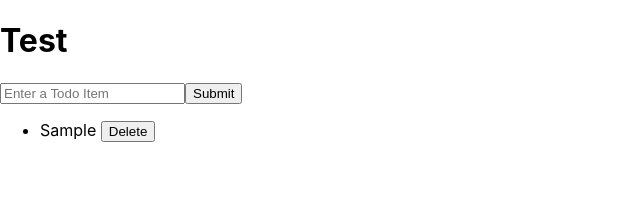
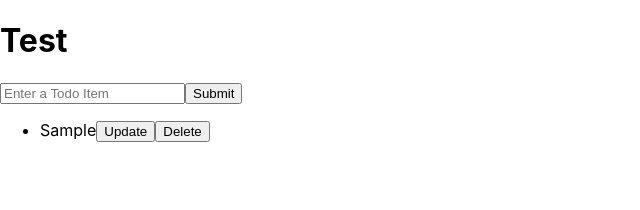
Before and after one commit to 5a4fcf/tododo, a Next.js app: page / in a window 1280 px wide. Both pictures are taken after typing "Sample" into the empty fields and a click on the button "Submit". Shown: the top 210 px of the page, without its empty margins (0-640 px from the left). Built offline with nearby package versions, Linux system fonts and the light colour scheme.

Commit message:
Add a ToDoListItem component

```diff
--- a/pages/index.js
+++ b/pages/index.js
@@ -58,6 +58,31 @@ const Index = () => {
     setToDoList(updated);
   }
 
+
+  const ToDoListItem = (props) => {
+    return (
+      <li key={props.index}>
+        {props.name}
+        <button onClick = {(e) => {
+          e.preventDefault();
+          handleDelete(props.index);
+        }}>
+          Update
+        </button>
+        <button onClick = {(e) => {
+          e.preventDefault();
+          handleDelete(props.index);
+        }}>
+          Delete
+        </button>
+      </li>
+    )
+  }
+
+  // const ToDoListItemEdit = () => {
+  //   return <li key={props.index}> {props.name} </li>;
+  // }
+
   return (
     <div>
       <h1> Test </h1>
@@ -68,10 +93,7 @@ const Index = () => {
       <ul>
         {
           toDoList.length >=1 ? toDoList.map((todo, index) => {
-            return <li key={index}> {todo} <button onClick = {(e) => {
-              e.preventDefault();
-              handleDelete(index);
-            }}> Delete </button> </li>
+            return <ToDoListItem name={todo} index={index} />
           })
           : 'Enter a todo item'
         }
```
